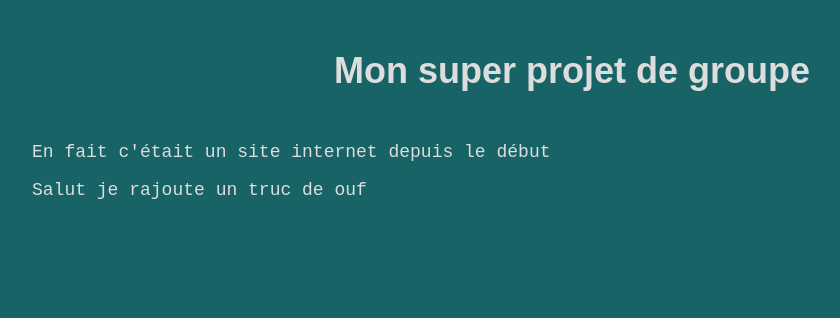
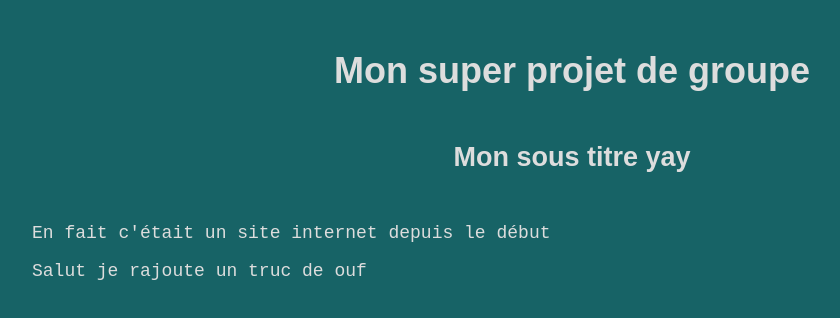
Before and after one commit to youpiwaza/mon-projet-de-groupe, a plain HTML site: page index.html in a window 1280 px wide. Shown: the whole page, without its empty margins (68-908 px from the left). Drawn offline with Linux system fonts and the light colour scheme.

Commit message:
MOD: Index.html

```diff
--- a/index.html
+++ b/index.html
@@ -6,11 +6,12 @@
     <meta http-equiv="X-UA-Compatible" content="IE=edge">
     <meta name="viewport" content="width=device-width, initial-scale=1.0">
     <link rel="stylesheet" href="style.css">
-    <title>Document</title>
+    <title>Way mon super projet 💚</title>
 </head>
 
 <body>
     <h1>Mon super projet de groupe</h1>
+    <h2>Mon sous titre yay</h2>
     <p>En fait c'était un site internet depuis le début</p>
 
     <p>Salut je rajoute un truc de ouf </p>
```
